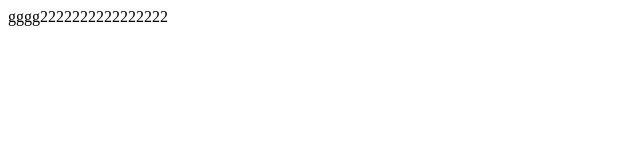
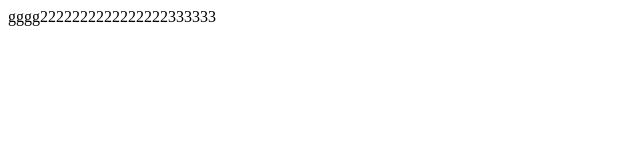
Before and after one commit to Captive444/Virtual-art-gallery, a website: page test1.html in a window 1280 px wide. Shown: the full height of the page, 0-640 px from the left. Drawn offline with Linux system fonts and the light colour scheme.

Commit message:
комммит222

```diff
--- a/test1.html
+++ b/test1.html
@@ -6,6 +6,6 @@
     <title>Document</title>
 </head>
 <body>
-    <div>gggg2222222222222222</div>
+    <div>gggg2222222222222222333333</div>
 </body>
 </html>
```
